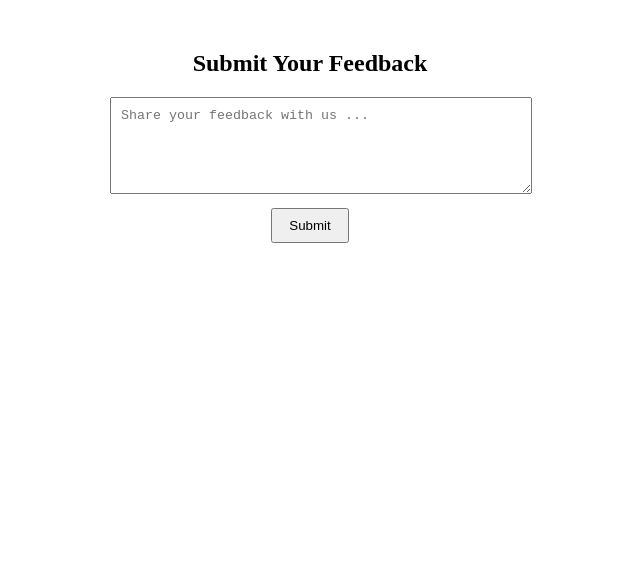
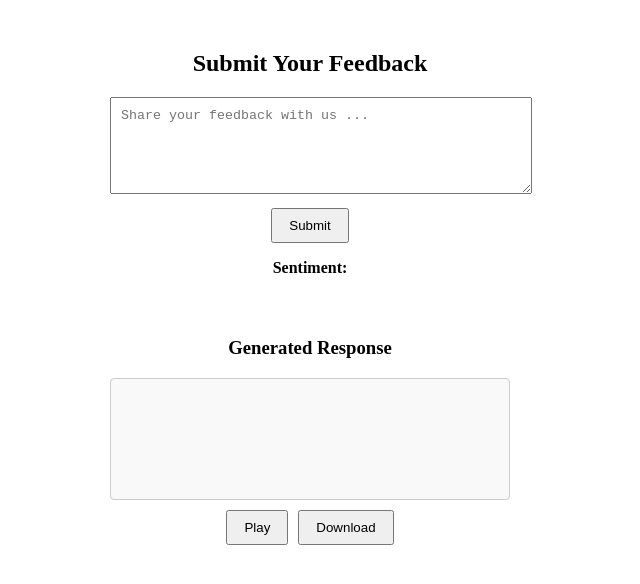
Before and after one commit to soroush-04/azure-ai-sentiment, a React (Create React App) app in the folder frontend/: page / in a window 1280 px wide. Shown: the top 584 px of the page, without its empty margins (330-970 px from the left). Built offline with nearby package versions, Linux system fonts and the light colour scheme.

Commit message:
Sample layout for dashboard

```diff
--- a/frontend/src/App.js
+++ b/frontend/src/App.js
@@ -3,7 +3,11 @@ import axios from "axios";
 
 function App() {
   const [feedback, setFeedback] = useState("");
-  const [response, setResponse] = useState(null);
+  const [response, setResponse] = useState({
+    sentiment: "",
+    response_text: "",
+    audio_url: "http://example.com/audio.mp3"
+  });
   const [error, setError] = useState(null);
 
   const handleSubmit = async (e) => {
@@ -43,10 +47,34 @@ function App() {
         </button>
       </form>
 
+      <p><strong>Sentiment:</strong> {response.sentiment}</p>
+
       {response && (
-        <div style={{ marginTop: "20px" }}>
-          <h3>Sentiment: {response.sentiment}</h3>
-          <p>Generated Response: {response.response_text}</p>
+        <div style={{ marginTop: "60px", textAlign: "center" }}>
+          <h3>Generated Response</h3>
+          <div style={{
+            border: "1px solid #ccc",
+            padding: "10px",
+            borderRadius: "4px",
+            backgroundColor: "#f9f9f9",
+            minHeight: "100px"
+          }}>
+            <p>{response.response_text}</p>
+          </div>
+          <div style={{ display: "flex", justifyContent: "center", marginTop: "10px" }}>
+            <button
+              style={{ padding: "8px 16px", cursor: "pointer", marginRight: "10px" }}
+              onClick={() => alert('Play button clicked')}
+            >
+              Play
+            </button>
+            <button
+              style={{ padding: "8px 16px", cursor: "pointer" }}
+              onClick={() => alert('Download button clicked')}
+            >
+              Download
+            </button>
+          </div>
         </div>
       )}
 
```
